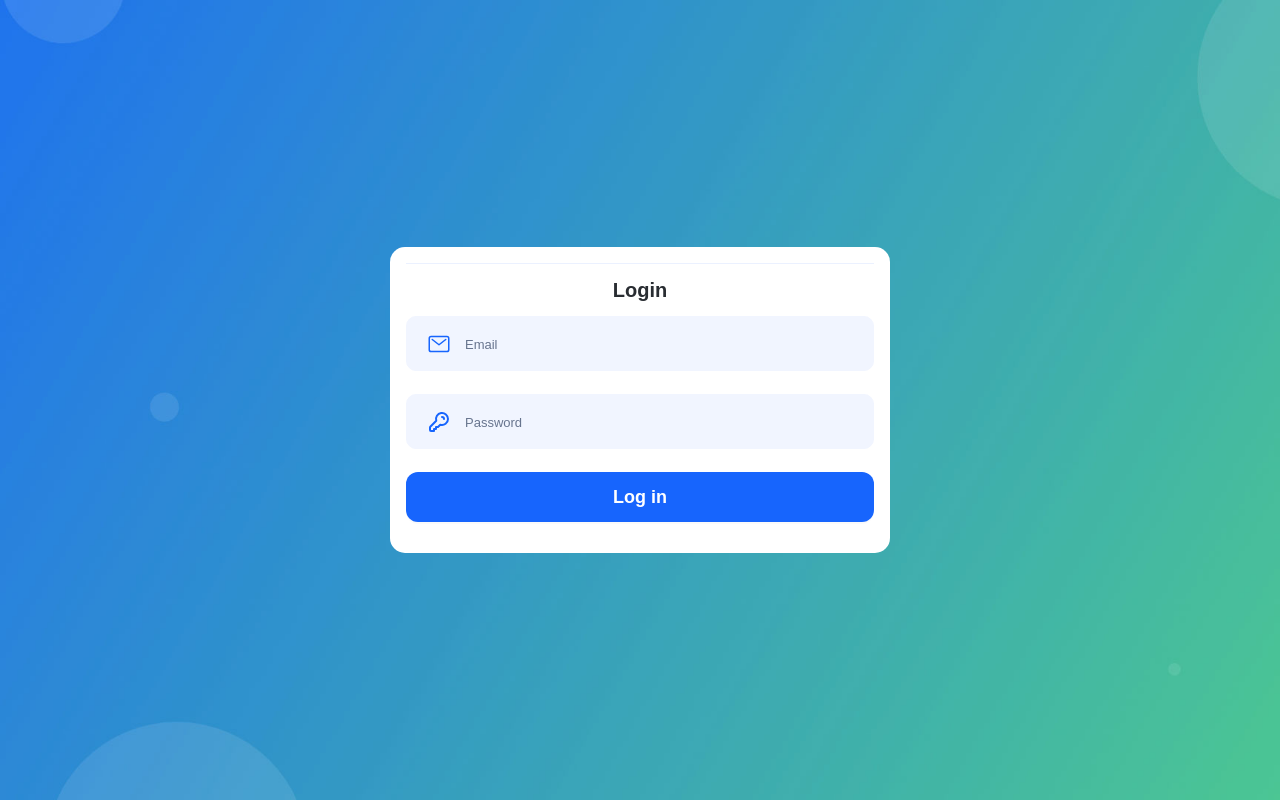
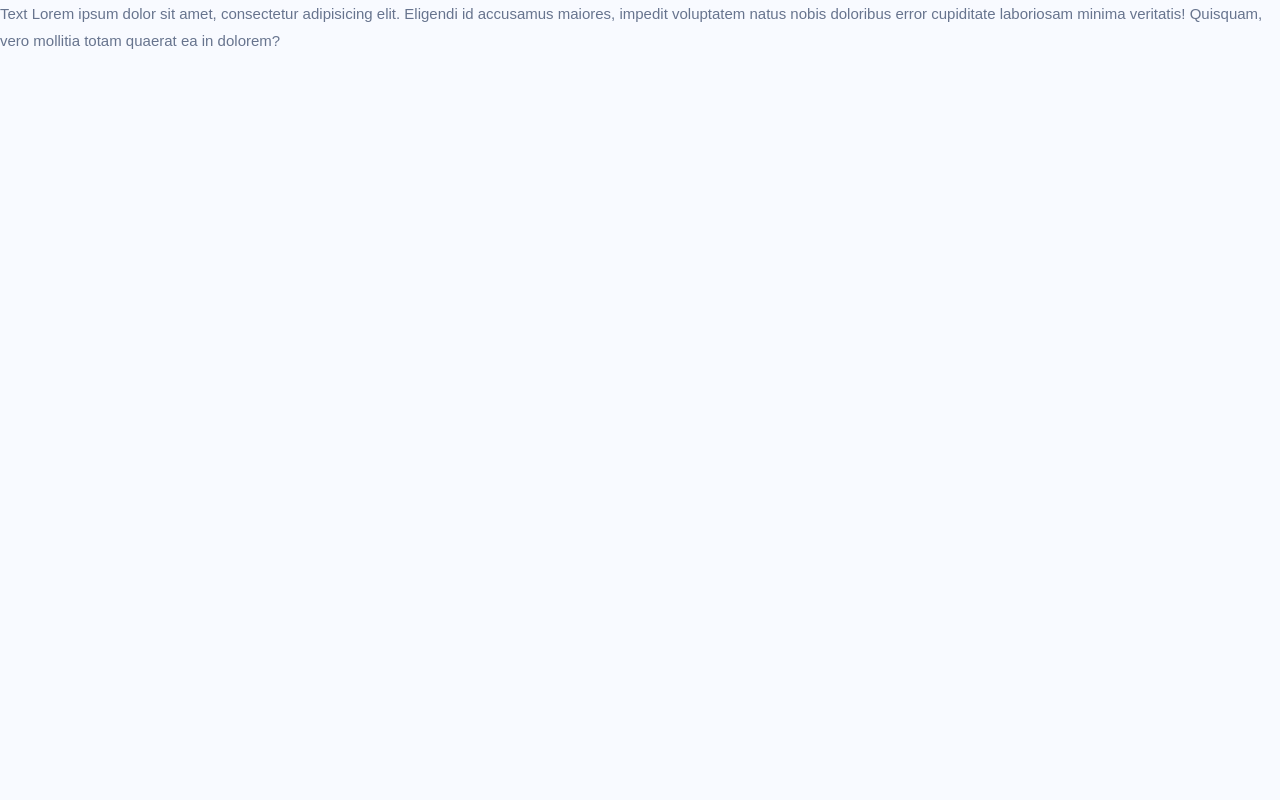
Before and after one commit to huytran0794/appgas-qc, a React (Create React App) app: page / in a window 1280 px wide. Built offline with nearby package versions, Linux system fonts and the light colour scheme.

Commit message:
Test login page

```diff
--- a/src/App.jsx
+++ b/src/App.jsx
@@ -62,7 +62,14 @@ function App() {
   //     </Routes>
   //   </>
   // );
-  return <LoginPage />;
+  return (
+    <div>
+      Text Lorem ipsum dolor sit amet, consectetur adipisicing elit. Eligendi id
+      accusamus maiores, impedit voluptatem natus nobis doloribus error
+      cupiditate laboriosam minima veritatis! Quisquam, vero mollitia totam
+      quaerat ea in dolorem?
+    </div>
+  );
 }
 
 export default App;
```
